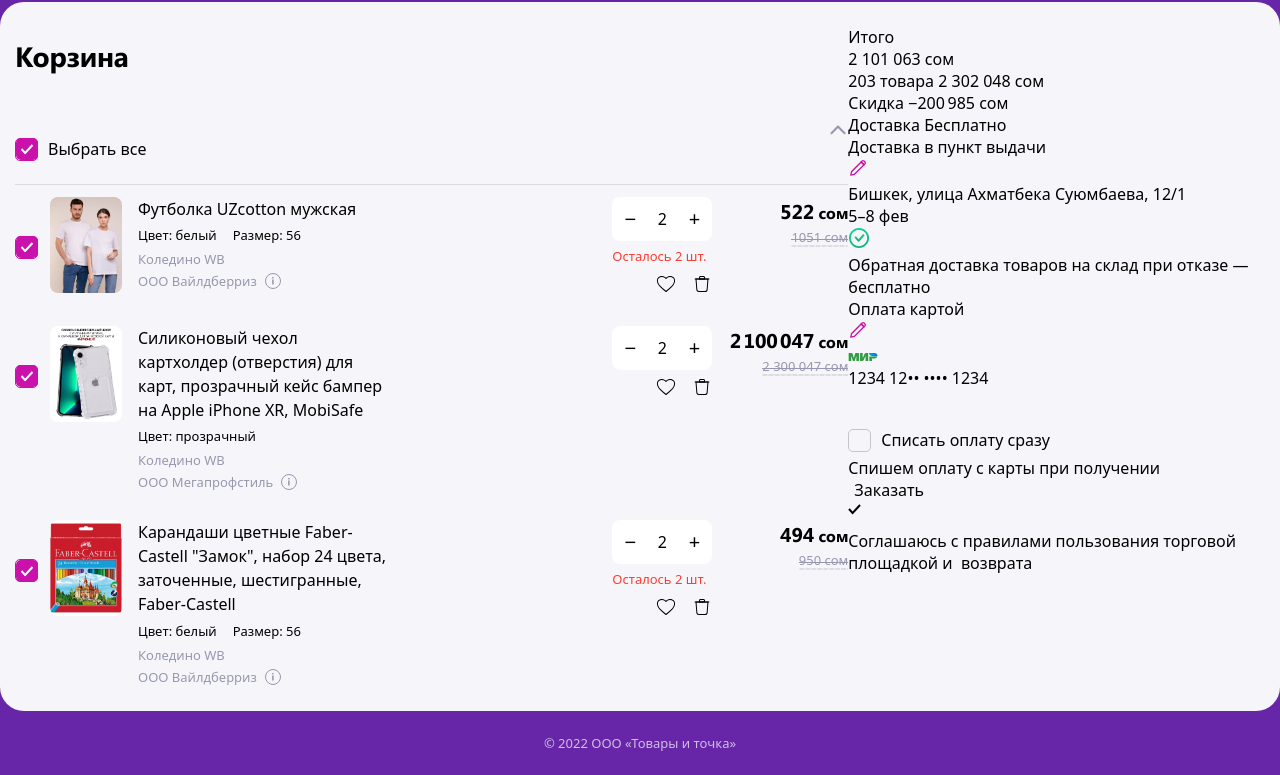
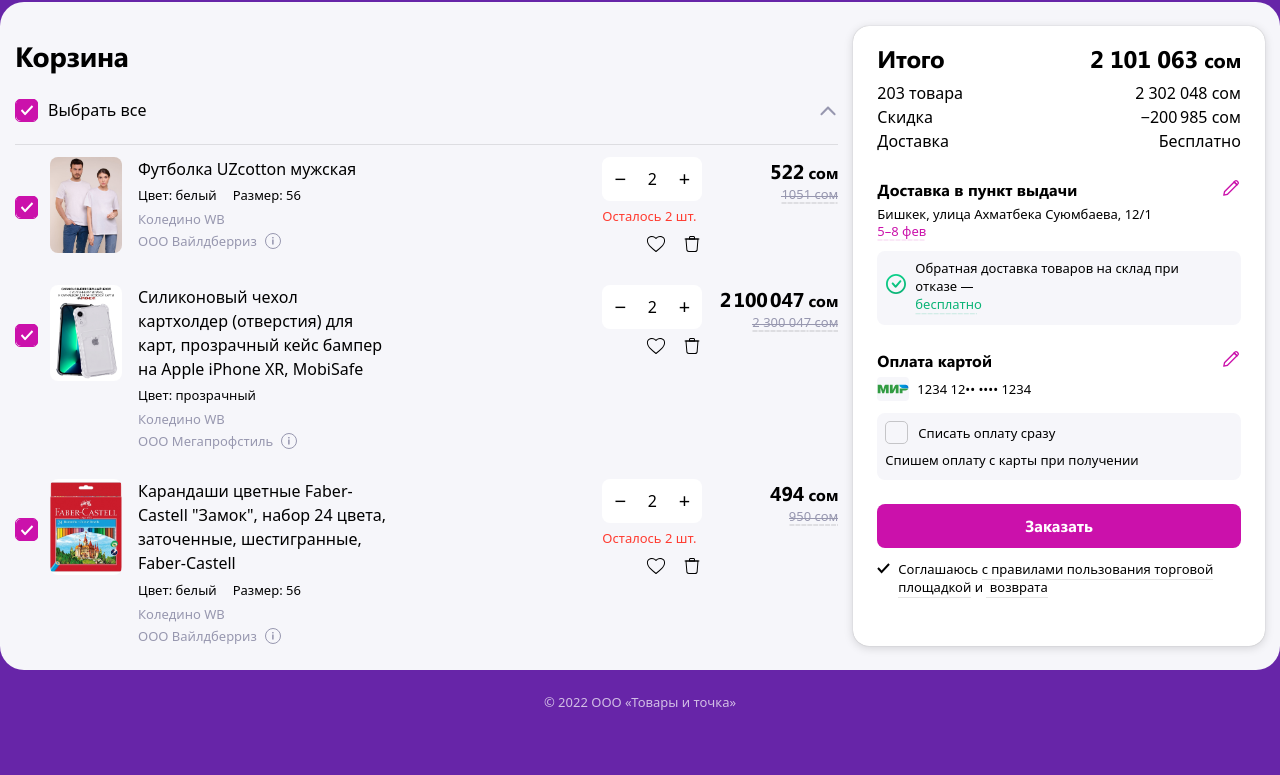
Before and after one commit to Solmyrik/WB.0, a website built with Vite: page index.html in a window 1280 px wide. Shown: the part 93-868 px from the top of the page. After the commit the page ends 827 px from the top, so only its background shows below. Built offline with nearby package versions, Linux system fonts and the light colour scheme; files whose address does not match are found by name.

Commit message:
add styles for total

```diff
--- a/index.html
+++ b/index.html
@@ -436,7 +436,7 @@
           <section class="total">
             <div class="total__title">
               <h2>Итого</h2>
-              <h3>2 101 063 сом</h3>
+              <p>2 101 063 <span>сом</span></p>
             </div>
             <div class="total__prices">
               <div class="total__price">
@@ -466,7 +466,13 @@
                   <img src="./public/images/total/check.svg" alt="check" />
                 </div>
                 <div class="point__description">
-                  Обратная доставка товаров на склад при отказе — <span>бесплатно</span>
+                  Обратная доставка товаров на склад при отказе —
+                  <p>бесплатно</p>
+                  <div class="point__tooltip">
+                    <div class="point__tooltip_wrapper">
+                      Если товары вам не подойдут, мы вернем их обратно на склад — это бесплатно
+                    </div>
+                  </div>
                 </div>
               </div>
             </div>
--- a/src/css/modules/cart.css
+++ b/src/css/modules/cart.css
@@ -52,8 +52,11 @@
   display: flex;
   /* align-items: center; */
 }
+.body-cart__left .checkbox {
+  margin-top: 39px;
+}
 .checkbox {
-  margin-top: 39px;
+  /* margin-top: 39px; */
 }
 .checkbox__label {
 }
--- a/src/css/modules/main.css
+++ b/src/css/modules/main.css
@@ -28,7 +28,8 @@
 body {
   font-family: 'Segoe UI', sans-serif;
   background-color: var(--purple);
-  font-size: 16px;
+  font-size: 13px;
+  color: var(--black);
   height: 100%;
 }
 .wrapper {
--- a/src/css/modules/page.css
+++ b/src/css/modules/page.css
@@ -7,4 +7,5 @@
   grid-template-columns: 2fr 1fr;
   padding-top: 24px;
   padding-bottom: 24px;
+  gap: 15px;
 }
--- /dev/null
+++ b/src/css/modules/total.css
@@ -0,0 +1,191 @@
+.total {
+  padding: 24px;
+  padding-top: 16px;
+  border-radius: 16px;
+  background: var(--white);
+  box-shadow: 0px 0px 1px 0px rgba(0, 0, 0, 0.3), 0px 2px 10px 0px rgba(0, 0, 0, 0.15);
+}
+.total__title {
+  font-size: 24px;
+  line-height: 32px;
+  letter-spacing: -0.24px;
+  color: var(--black);
+  font-weight: 700;
+  display: flex;
+  justify-content: space-between;
+  margin-bottom: 7px;
+}
+.total__title span {
+  font-size: 20px;
+  line-height: 28px;
+  letter-spacing: -0.2px;
+}
+.total__prices {
+  margin-bottom: 25px;
+}
+.total__price {
+  font-size: 16px;
+  font-weight: 400;
+  line-height: 24px;
+  color: var(--black);
+  display: flex;
+  justify-content: space-between;
+}
+.total__point {
+}
+.point {
+  margin-bottom: 24px;
+}
+.point__top {
+  display: flex;
+  justify-content: space-between;
+  margin-bottom: 4px;
+}
+.point__title {
+  font-size: 16px;
+  font-weight: 700;
+  line-height: 24px;
+}
+.point__modal {
+  cursor: pointer;
+}
+.point__adres {
+  font-size: 13px;
+  font-weight: 400;
+  line-height: 16px;
+}
+.point__date {
+  display: inline-block;
+  color: #cb11ab;
+  font-size: 13px;
+  font-style: normal;
+  font-weight: 400;
+  line-height: 16px;
+  position: relative;
+  margin-bottom: 12px;
+}
+.point__date::after {
+  content: '';
+  position: absolute;
+  bottom: 10px;
+  width: 100%;
+  left: 0;
+  height: 2px;
+  bottom: -2px;
+  background-image: url('../../../public/images/total/dash.svg');
+}
+.point__footer {
+  display: flex;
+  align-items: center;
+  gap: 8px;
+  padding: 8px 8px 12px 8px;
+  border-radius: 8px;
+  background: var(--light);
+  position: relative;
+}
+.point__icon {
+}
+.point__description {
+  display: flex;
+  flex-direction: column;
+}
+.point__description p {
+  color: var(--green);
+  position: relative;
+  display: inline-block;
+  cursor: pointer;
+  width: 61.7px;
+}
+.point__description:hover .point__tooltip {
+  opacity: 1;
+  visibility: visible;
+}
+.point__tooltip {
+  width: 100%;
+  opacity: 0;
+  visibility: hidden;
+  position: absolute;
+  z-index: 3;
+  left: 0;
+  top: 55px;
+  border-radius: 8px;
+  background: var(--white);
+  box-shadow: 0px 0px 1px 0px rgba(0, 0, 0, 0.3), 0px 2px 10px 0px rgba(0, 0, 0, 0.15);
+  transition: all 0.3s;
+}
+.point__tooltip_wrapper {
+  padding: 11px 16px 13px 16px;
+}
+.point__description p::after {
+  content: '';
+  position: absolute;
+  bottom: 10px;
+  width: 100%;
+  left: 0;
+  height: 2px;
+  bottom: -2px;
+  background-image: url('../../../public/images/total/dash-green.svg');
+}
+.total__payment {
+}
+.total__card {
+  display: flex;
+  margin-bottom: 12px;
+  align-items: center;
+  gap: 8px;
+}
+.total__card img {
+  width: 32px;
+  border-radius: 4px;
+  background: var(--light);
+  height: 24px;
+  display: flex;
+  justify-content: center;
+  align-items: center;
+}
+.total__check {
+  padding: 8px 8px 12px 8px;
+  border-radius: 8px;
+  background: var(--light);
+  margin-bottom: 24px;
+}
+.total .checkbox__text {
+  font-size: 13px;
+  line-height: 16px;
+}
+.checkbox {
+}
+.checkbox__label {
+}
+.checkbox__input {
+}
+.checkbox__fake {
+}
+.checkbox__text {
+}
+.total__text {
+  margin-top: 4px;
+  font-size: 13px;
+  line-height: 16px;
+}
+.total__button {
+  height: 44px;
+  width: 100%;
+  border-radius: 8px;
+  background: var(--pink);
+  font-size: 16px;
+  color: var(--white);
+  font-weight: 700;
+  line-height: 24px;
+  margin-bottom: 12px;
+}
+.total__info {
+  display: flex;
+  gap: 8px;
+}
+.total__checkicon {
+}
+.total__links a {
+  border-bottom: 1px solid rgba(0, 0, 0, 0.1);
+  padding-bottom: 1px;
+}
--- a/src/css/style.css
+++ b/src/css/style.css
@@ -5,4 +5,5 @@
 @import url('modules/header.css');
 @import url('modules/page.css');
 @import url('modules/cart.css');
+@import url('modules/total.css');
 @import url('modules/footer.css');
```
Also changed, not shown: public/images/total/dash-green.svg (added), public/images/total/dash.svg (added).
